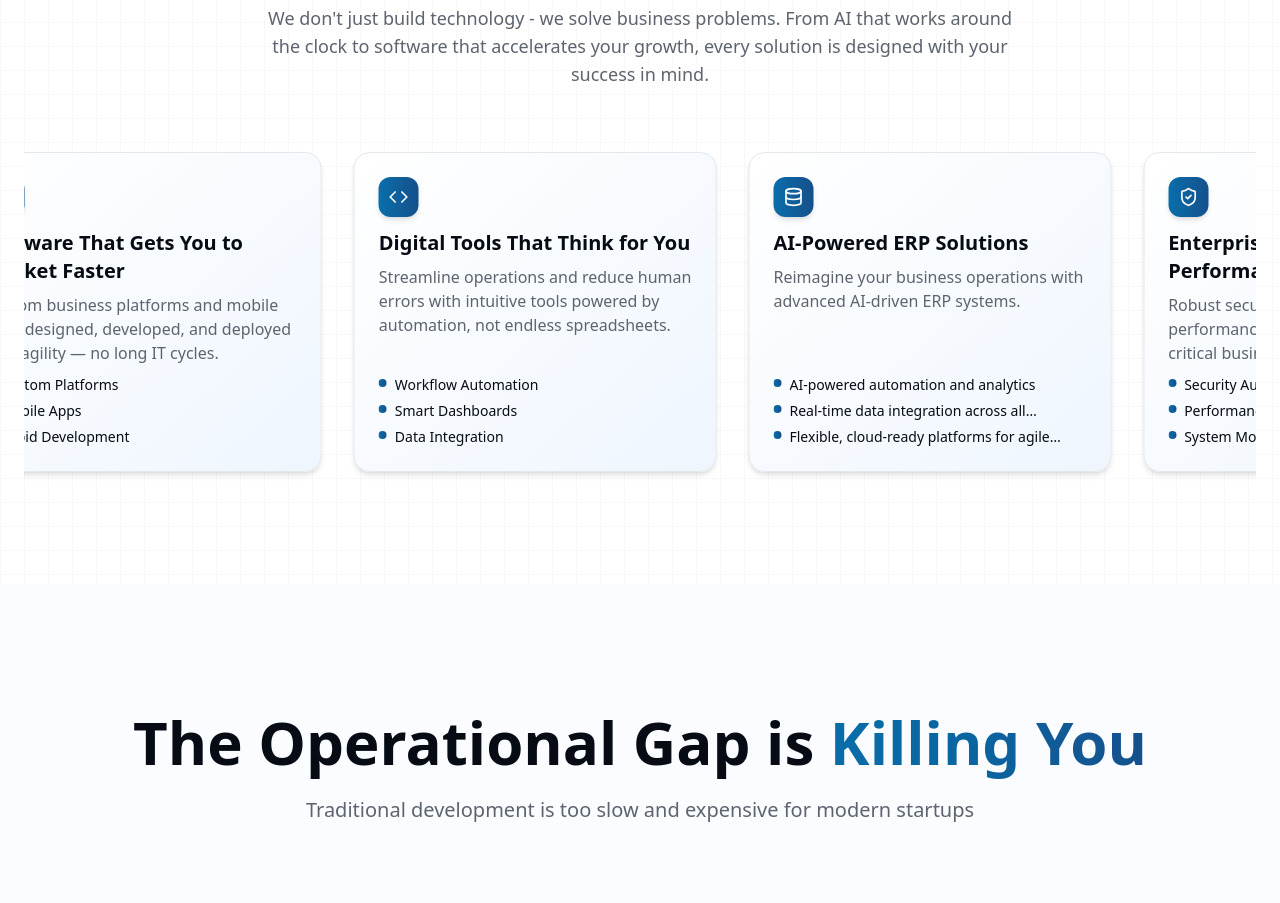
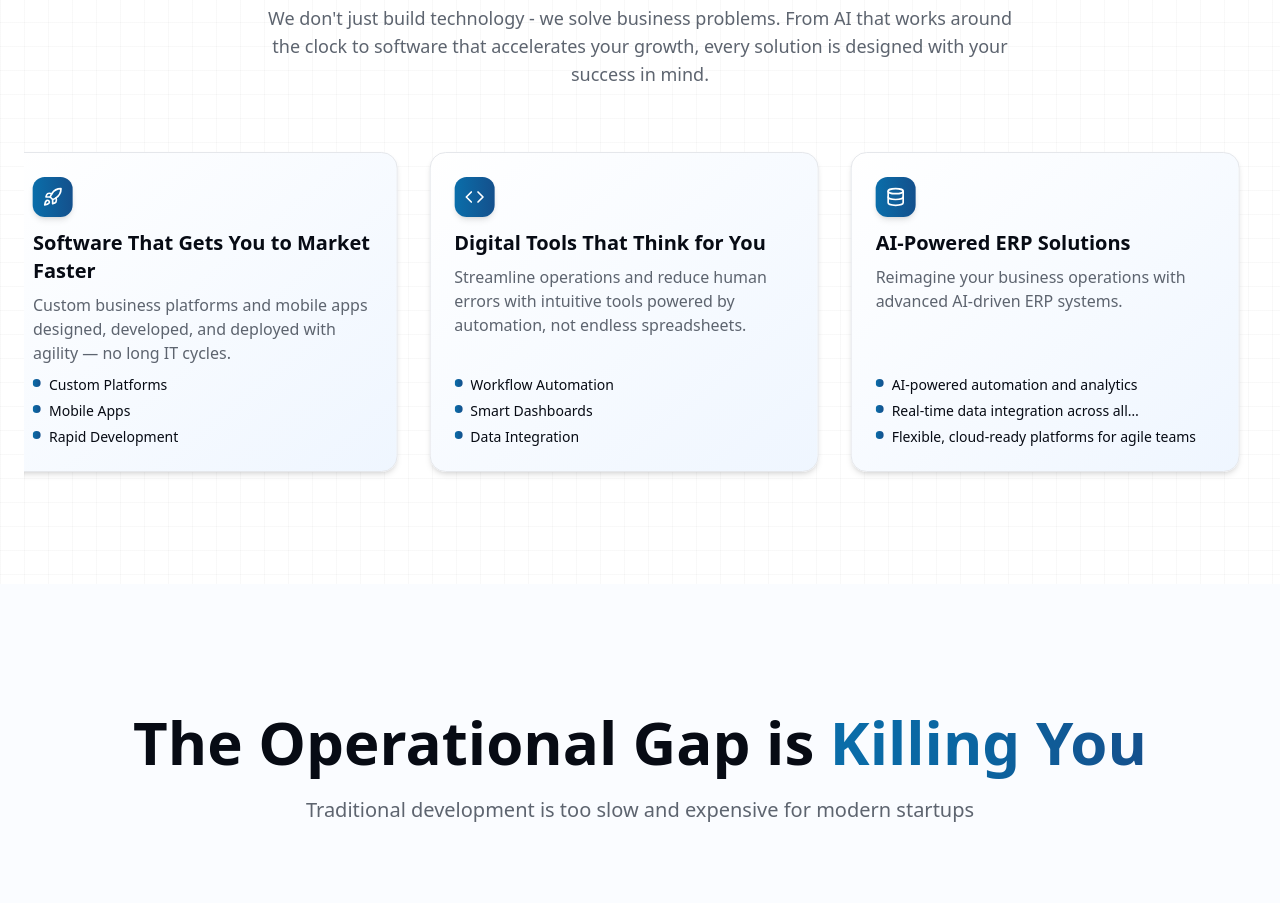
Before and after one commit to dhirajpanhare/epslive, a React (Vite) app: page / in a window 1280 px wide. Shown: the part 1120-2023 px from the top of the page. Built offline with nearby package versions, Linux system fonts and the light colour scheme.

Commit message:
first commit

```diff
--- a/src/components/Services.tsx
+++ b/src/components/Services.tsx
@@ -204,7 +204,7 @@
 "use client"
 
 import { useRef, useState, useEffect } from "react"
-import { motion, useMotionValue, useSpring, useAnimation } from "framer-motion"
+import { motion, useAnimation } from "framer-motion"
 import { Zap, Rocket, Code, Smartphone, Database, ShieldCheck, ChevronLeft, ChevronRight } from "lucide-react"
 
 type Service = {
@@ -216,7 +216,8 @@ type Service = {
   bgGradient?: string
 }
 
-export default function Services() {
+// NOTE: I'm defining the services array outside the component to keep the diff clean,
+// but in your original code, it's fine to keep it inside the 'Services' component.
 const services: Service[] = [
     {
       icon: Zap,
@@ -274,8 +275,6 @@ export default function Services() {
     },
 ]
 
-  // Create a duplicate set of services to enable seamless looping
-  const infiniteServices = [...services, ...services]
 
 function ServiceCarousel({ services: infiniteServices }: { services: Service[] }) {
     const containerRef = useRef<HTMLDivElement | null>(null)
@@ -285,18 +284,43 @@ export default function Services() {
     const scrollDuration = 40 // seconds for one full loop (adjustable)
     const scrollAmount = useRef(0)
 
-    // Determine the number of services and necessary gap
-    const itemsPerView = 3
-    const itemGap = 32 // md:gap-8 = 32px
+    // NEW: State for responsive items per view and gap
+    const [layout, setLayout] = useState({
+      itemsPerView: 3,
+      itemGap: 32, // md:gap-8 = 32px
+    });
+
+    const itemsPerView = layout.itemsPerView
+    const itemGap = layout.itemGap
+
+    // Check screen width for layout changes
+    useEffect(() => {
+        const checkLayout = () => {
+            const isMobile = window.innerWidth < 768; // Tailwind's 'md' breakpoint
+            setLayout({
+                itemsPerView: isMobile ? 1 : 3,
+                itemGap: isMobile ? 16 : 32, // Use a smaller gap for mobile (gap-4)
+            });
+        };
+
+        checkLayout();
+        window.addEventListener('resize', checkLayout);
+        return () => window.removeEventListener('resize', checkLayout);
+    }, []);
 
     const startScrolling = async () => {
         if (!containerRef.current) return
 
-        const cardWidth = containerWidth / itemsPerView
+        // This is the core change: Card width must be calculated relative to the container,
+        // which now holds 'itemsPerView' cards plus their gaps.
+        const cardWidth = (containerWidth - itemGap * (itemsPerView - 1)) / itemsPerView
+
         // Calculate the total width of the original services (6 cards + 5 gaps)
+        // This is the distance we need to scroll before the loop resets
         const totalOriginalWidth = cardWidth * services.length + itemGap * (services.length - 1)
 
-        scrollAmount.current = totalOriginalWidth + itemGap
+        // The scroll amount is the width of the original list segment.
+        scrollAmount.current = totalOriginalWidth + itemGap;
 
         await controls.start({
             x: -scrollAmount.current,
@@ -315,7 +339,7 @@ export default function Services() {
     useEffect(() => {
         const updateWidth = () => {
             if (containerRef.current) {
-                // Use scrollWidth to get the full content width for calculation
+                // Use clientWidth to get the visible width of the container
                 setContainerWidth(containerRef.current.clientWidth)
             }
         }
@@ -324,8 +348,11 @@ export default function Services() {
         return () => window.removeEventListener('resize', updateWidth)
     }, [])
 
-    // Start or stop the scroll animation
+    // Start or stop the scroll animation (Reruns on layout change)
     useEffect(() => {
+        // Reset position on layout change to prevent weird jumps
+        controls.set({ x: 0 });
+
         if (containerWidth > 0) {
             if (!isHovered) {
                 startScrolling()
@@ -334,24 +361,18 @@ export default function Services() {
                 controls.stop()
             }
         }
-    }, [isHovered, containerWidth])
+    }, [isHovered, containerWidth, itemsPerView]) // Added itemsPerView as a dependency
 
-    // No need for Chevron buttons for infinite auto-scroll, but keeping for direct user interaction if required
+    // Manual Scroll logic is more complex with variable card widths,
+    // but the auto-scroll handles the main requirement. I'm keeping
+    // the manual functions, but the buttons are commented out.
     const manualScroll = (direction: number) => {
-        // Calculate current x position
+        controls.stop();
         const currentX = controls.get().x || 0
-        const cardWidth = containerWidth / itemsPerView
+        const cardWidth = (containerWidth - itemGap * (itemsPerView - 1)) / itemsPerView
         const step = cardWidth + itemGap
 
         let newX = currentX + (direction * step)
-
-        // Ensure we don't jump too far if controls were running
-        if (!isHovered) {
-             controls.stop() // Stop auto-scroll first
-        }
-
-        // Manual bounds check for a cleaner look when manually scrolling
-        // Though in an infinite loop setup, bounds are less critical.
 
         controls.start({
             x: newX,
@@ -359,30 +380,43 @@ export default function Services() {
         })
     }
 
+    // Dynamic Card Width Calculation for the style prop
+    const cardCalculatedWidth = containerWidth > 0
+        ? `calc((${containerWidth}px - ${itemGap * (itemsPerView - 1)}px) / ${itemsPerView})`
+        : `calc(100% / ${itemsPerView} - ${itemGap * 2}px)`; // Fallback
+
     return (
       <div className="relative w-full overflow-hidden">
-        {/* Manual Scroll Buttons (Optional, but included for user control) */}
-          {/* <button
+        {/* Manual Scroll Buttons (Uncomment to use with manualScroll function) */}
+        {/* {itemsPerView === 1 && ( // Only show buttons on mobile for manual scrolling
+             <button
                aria-label="Previous"
                onClick={() => manualScroll(1)}
                className="absolute left-0 top-1/2 -translate-y-1/2 z-20 w-10 h-10 rounded-full shadow-lg flex items-center justify-center bg-white/90 dark:bg-gray-800/80 transition transform hover:scale-105 opacity-100"
              >
                <ChevronLeft className="w-5 h-5 text-gray-800 dark:text-white" />
-          </button> */}
+             </button>
+        )} */}
 
         <div
           ref={containerRef}
-          className="relative flex gap-8 py-4"
-          // Set min-w-full to properly calculate container width for card sizing
+          className={`relative flex py-4`}
+          // Use dynamic gap based on screen size
         >
           {/* Outer container to catch hover events */}
           <motion.div
-            className="flex gap-8"
+            className={`flex`}
+            style={{ gap: `${itemGap}px` }}
             onMouseEnter={() => setIsHovered(true)}
             onMouseLeave={() => setIsHovered(false)}
             animate={controls}
-            // Ensure the entire track has enough width for the animation
-            style={{ width: `${(containerWidth / itemsPerView) * infiniteServices.length + itemGap * (infiniteServices.length - 1)}px` }}
+            // The total width is the sum of all cards and gaps in the infinite list
+            style={{
+              width: containerWidth > 0
+                ? `${(containerWidth / itemsPerView) * infiniteServices.length + itemGap * (infiniteServices.length - 1)}px`
+                : 'auto',
+              gap: `${itemGap}px`
+            }}
           >
             {infiniteServices.map((s, idx) => (
               <motion.div
@@ -390,9 +424,8 @@ export default function Services() {
                 initial={{ opacity: 1, y: 0 }}
                 className="shrink-0 h-80"
                 style={{
-                    // Dynamically set width based on itemsPerView and gap
-                    width: `calc(100vw / ${itemsPerView} - ${itemGap * 2}px)`, // Approximation for width of card
-                    maxWidth: `calc(${containerWidth}px / ${itemsPerView} - ${itemGap}px)` // Refined Max Width
+                  // Apply the responsive calculated width
+                  width: cardCalculatedWidth,
                 }}
               >
                 <div className={`relative h-full ${s.bgGradient ? `bg-linear-to-br ${s.bgGradient}` : 'bg-white'} border border-gray-200 dark:border-gray-800 rounded-2xl p-4 md:p-6 shadow-md hover:shadow-2xl transition-all duration-300 group flex flex-col`}>
@@ -422,16 +455,21 @@ export default function Services() {
           </motion.div>
         </div>
 
-        {/* <button
+        {/* {itemsPerView === 1 && (
+             <button
                aria-label="Next"
                onClick={() => manualScroll(-1)}
                className="absolute right-0 top-1/2 -translate-y-1/2 z-20 w-10 h-10 rounded-full shadow-lg flex items-center justify-center bg-white/90 dark:bg-gray-800/80 transition transform hover:scale-105 opacity-100"
              >
                <ChevronRight className="w-5 h-5 text-gray-800 dark:text-white" />
-        </button> */}
+             </button>
+        )} */}
       </div>
     )
 }
+
+export default function Services() {
+  const infiniteServices = [...services, ...services]
 
   return (
     <section id="services" className="py-16 md:py-24 relative overflow-hidden bg-white">
```
Lines whose indentation alone changed are shown as unchanged.
